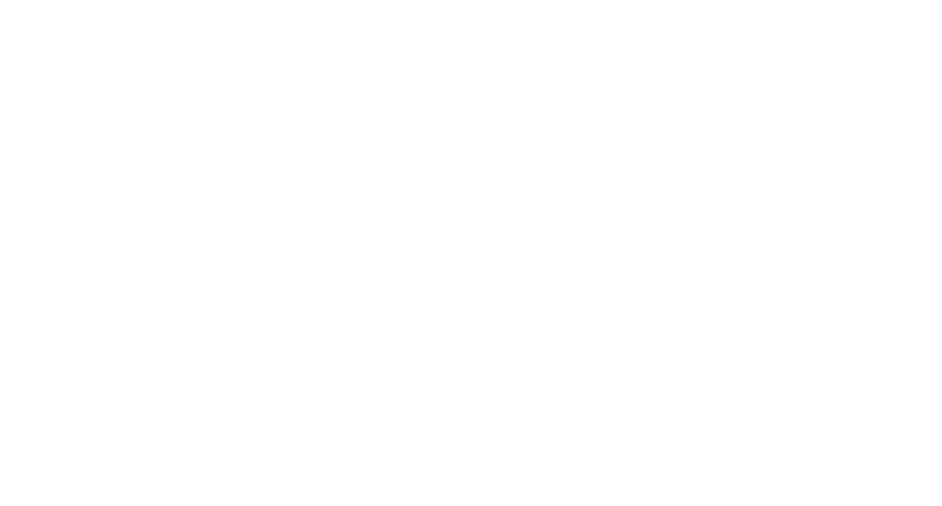
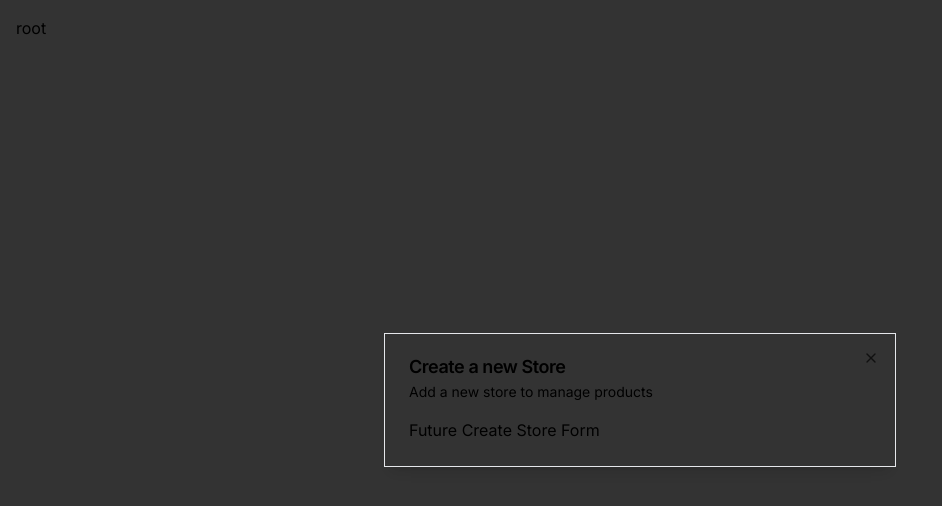
Before and after one commit to Bethel-nz/shoppie-admin, a Next.js app: page / in a window 1280 px wide. Shown: the top 506 px of the page, without its empty margins (0-942 px from the left). Built offline with nearby package versions, Linux system fonts and the light colour scheme.

Commit message:
Feat:added modal provier and minor changes

```diff
--- a/app/(root)/page.tsx
+++ b/app/(root)/page.tsx
@@ -1,12 +1,13 @@
-import { Button } from '@/components/ui/button';
-import { UserButton } from '@clerk/nextjs';
+'use client';
+
+import { Modal } from '@/components/ui/modal';
+import { useModalStore } from '@/hooks/use-modal-store';
+import { useEffect } from 'react';
 
 export default function SetupPage() {
-	return (
-		<>
-			<div className='p-4'>
-				<UserButton afterSignOutUrl='/' />
-			</div>
-		</>
-	);
+	const { isOpen, onOpen } = useModalStore();
+	useEffect(() => {
+		if (!isOpen) onOpen();
+	}, [isOpen, onOpen]);
+	return <div className='p-4'>root</div>;
 }
--- a/app/layout.tsx
+++ b/app/layout.tsx
@@ -1,8 +1,10 @@
 import type { Metadata } from 'next';
 import { Inter } from 'next/font/google';
+
+import { ClerkProvider } from '@clerk/nextjs';
+import { ModalProvider } from '@/contexts/Modal-provider';
+
 import './globals.css';
-import { ClerkProvider } from '@clerk/nextjs';
-
 const inter = Inter({ subsets: ['latin'] });
 
 export const metadata: Metadata = {
@@ -19,7 +21,10 @@
 		<ClerkProvider>
 			<html lang='en'>
 				<body className={inter.className}>
-					<main>{children}</main>
+					<main>
+						<ModalProvider />
+						{children}
+					</main>
 				</body>
 			</html>
 		</ClerkProvider>
--- a/components/ui/modal.tsx
+++ b/components/ui/modal.tsx
@@ -1,13 +1,24 @@
+'use client';
+
 import {
 	Dialog,
 	DialogContent,
 	DialogDescription,
+	DialogFooter,
 	DialogHeader,
 	DialogTitle,
 } from '@/components/ui/dialog';
-import { FC } from 'react';
+import { Button } from '@/components/ui/button';
 
-export const modal: FC<ModalProps> = ({
+interface ModalProps {
+	title: string;
+	description: string;
+	isOpen: boolean;
+	onClose: () => void;
+	children?: React.ReactNode;
+}
+
+export const Modal: React.FC<ModalProps> = ({
 	title,
 	description,
 	isOpen,
@@ -15,8 +26,11 @@
 	children,
 }) => {
 	const onChange = (open: boolean) => {
-		if (!open) onClose();
+		if (!open) {
+			onClose();
+		}
 	};
+
 	return (
 		<Dialog open={isOpen} onOpenChange={onChange}>
 			<DialogContent>
--- /dev/null
+++ b/components/ui/modals/store-modals.tsx
@@ -0,0 +1,18 @@
+'use client';
+
+import { Modal } from '@/components/ui/modal';
+import { useModalStore } from '@/hooks/use-modal-store';
+
+export const StoreModals = () => {
+	const storeModal = useModalStore();
+	return (
+		<Modal
+			title='Create a new Store'
+			description='Add a new store to manage products'
+			isOpen={storeModal.isOpen}
+			onClose={storeModal.onClose}
+		>
+			Future Create Store Form
+		</Modal>
+	);
+};
--- /dev/null
+++ b/contexts/modal-provider.tsx
@@ -0,0 +1,20 @@
+'use client';
+
+import { StoreModals } from '@/components/ui/modals/store-modals';
+import { useState, useEffect } from 'react';
+
+export const ModalProvider = () => {
+	const [isMounted, setIsMounted] = useState(false);
+
+	useEffect(() => {
+		setIsMounted(true);
+	}, []);
+
+	if (!isMounted) return null;
+
+	return (
+		<>
+			<StoreModals />
+		</>
+	);
+};
--- /dev/null
+++ b/hooks/use-modal-store.tsx
@@ -0,0 +1,7 @@
+import { create } from 'zustand';
+
+export const useModalStore = create<useModalStoreType>((set) => ({
+	isOpen: false,
+	onOpen: () => set({ isOpen: true }),
+	onClose: () => set({ isOpen: false }),
+}));
--- a/package.json
+++ b/package.json
@@ -21,7 +21,8 @@
     "react-dom": "^18",
     "shadcn-ui": "^0.5.0",
     "tailwind-merge": "^2.2.0",
-    "tailwindcss-animate": "^1.0.7"
+    "tailwindcss-animate": "^1.0.7",
+    "zustand": "^4.4.7"
   },
   "devDependencies": {
     "@types/node": "^20",
--- a/tailwind.config.js
+++ /dev/null
@@ -1,77 +0,0 @@
-/** @type {import('tailwindcss').Config} */
-module.exports = {
-  darkMode: ["class"],
-  content: [
-    './pages/**/*.{ts,tsx}',
-    './components/**/*.{ts,tsx}',
-    './app/**/*.{ts,tsx}',
-    './src/**/*.{ts,tsx}',
-  ],
-  prefix: "",
-  theme: {
-    container: {
-      center: true,
-      padding: "2rem",
-      screens: {
-        "2xl": "1400px",
-      },
-    },
-    extend: {
-      colors: {
-        border: "hsl(var(--border))",
-        input: "hsl(var(--input))",
-        ring: "hsl(var(--ring))",
-        background: "hsl(var(--background))",
-        foreground: "hsl(var(--foreground))",
-        primary: {
-          DEFAULT: "hsl(var(--primary))",
-          foreground: "hsl(var(--primary-foreground))",
-        },
-        secondary: {
-          DEFAULT: "hsl(var(--secondary))",
-          foreground: "hsl(var(--secondary-foreground))",
-        },
-        destructive: {
-          DEFAULT: "hsl(var(--destructive))",
-          foreground: "hsl(var(--destructive-foreground))",
-        },
-        muted: {
-          DEFAULT: "hsl(var(--muted))",
-          foreground: "hsl(var(--muted-foreground))",
-        },
-        accent: {
-          DEFAULT: "hsl(var(--accent))",
-          foreground: "hsl(var(--accent-foreground))",
-        },
-        popover: {
-          DEFAULT: "hsl(var(--popover))",
-          foreground: "hsl(var(--popover-foreground))",
-        },
-        card: {
-          DEFAULT: "hsl(var(--card))",
-          foreground: "hsl(var(--card-foreground))",
-        },
-      },
-      borderRadius: {
-        lg: "var(--radius)",
-        md: "calc(var(--radius) - 2px)",
-        sm: "calc(var(--radius) - 4px)",
-      },
-      keyframes: {
-        "accordion-down": {
-          from: { height: "0" },
-          to: { height: "var(--radix-accordion-content-height)" },
-        },
-        "accordion-up": {
-          from: { height: "var(--radix-accordion-content-height)" },
-          to: { height: "0" },
-        },
-      },
-      animation: {
-        "accordion-down": "accordion-down 0.2s ease-out",
-        "accordion-up": "accordion-up 0.2s ease-out",
-      },
-    },
-  },
-  plugins: [require("tailwindcss-animate")],
-}
--- a/tailwind.config.ts
+++ b/tailwind.config.ts
@@ -1,13 +1,78 @@
 import type { Config } from 'tailwindcss'
 
 const config: Config = {
+  darkMode: ["class"],
   content: [
-    './pages/**/*.{js,ts,jsx,tsx,mdx}',
-    './components/**/*.{js,ts,jsx,tsx,mdx}',
-    './app/**/*.{js,ts,jsx,tsx,mdx}',
+    './pages/**/*.{ts,tsx}',
+    './components/**/*.{ts,tsx}',
+    './app/**/*.{ts,tsx}',
+    './src/**/*.{ts,tsx}',
   ],
+  prefix: "",
   theme: {
+    container: {
+      center: true,
+      padding: "2rem",
+      screens: {
+        "2xl": "1400px",
+      },
+    },
     extend: {
+       colors: {
+        border: "hsl(var(--border))",
+        input: "hsl(var(--input))",
+        ring: "hsl(var(--ring))",
+        background: "hsl(var(--background))",
+        foreground: "hsl(var(--foreground))",
+        primary: {
+          DEFAULT: "hsl(var(--primary))",
+          foreground: "hsl(var(--primary-foreground))",
+        },
+        secondary: {
+          DEFAULT: "hsl(var(--secondary))",
+          foreground: "hsl(var(--secondary-foreground))",
+        },
+        destructive: {
+          DEFAULT: "hsl(var(--destructive))",
+          foreground: "hsl(var(--destructive-foreground))",
+        },
+        muted: {
+          DEFAULT: "hsl(var(--muted))",
+          foreground: "hsl(var(--muted-foreground))",
+        },
+        accent: {
+          DEFAULT: "hsl(var(--accent))",
+          foreground: "hsl(var(--accent-foreground))",
+        },
+        popover: {
+          DEFAULT: "hsl(var(--popover))",
+          foreground: "hsl(var(--popover-foreground))",
+        },
+        card: {
+          DEFAULT: "hsl(var(--card))",
+          foreground: "hsl(var(--card-foreground))",
+        },
+      },
+      borderRadius: {
+        lg: "var(--radius)",
+        md: "calc(var(--radius) - 2px)",
+        sm: "calc(var(--radius) - 4px)",
+      },
+      keyframes: {
+        "accordion-down": {
+          from: { height: "0" },
+          to: { height: "var(--radix-accordion-content-height)" },
+        },
+        "accordion-up": {
+          from: { height: "var(--radix-accordion-content-height)" },
+          to: { height: "0" },
+        },
+      },
+      animation: {
+        "accordion-down": "accordion-down 0.2s ease-out",
+        "accordion-up": "accordion-up 0.2s ease-out",
+      },
+
       backgroundImage: {
         'gradient-radial': 'radial-gradient(var(--tw-gradient-stops))',
         'gradient-conic':
@@ -15,6 +80,6 @@
       },
     },
   },
-  plugins: [],
+   plugins: [require("tailwindcss-animate")],
 }
 export default config
```
Also changed, not shown: types.d.ts (+7 -0 lines), 1 other file (tests, documents, lock files or other folders).
